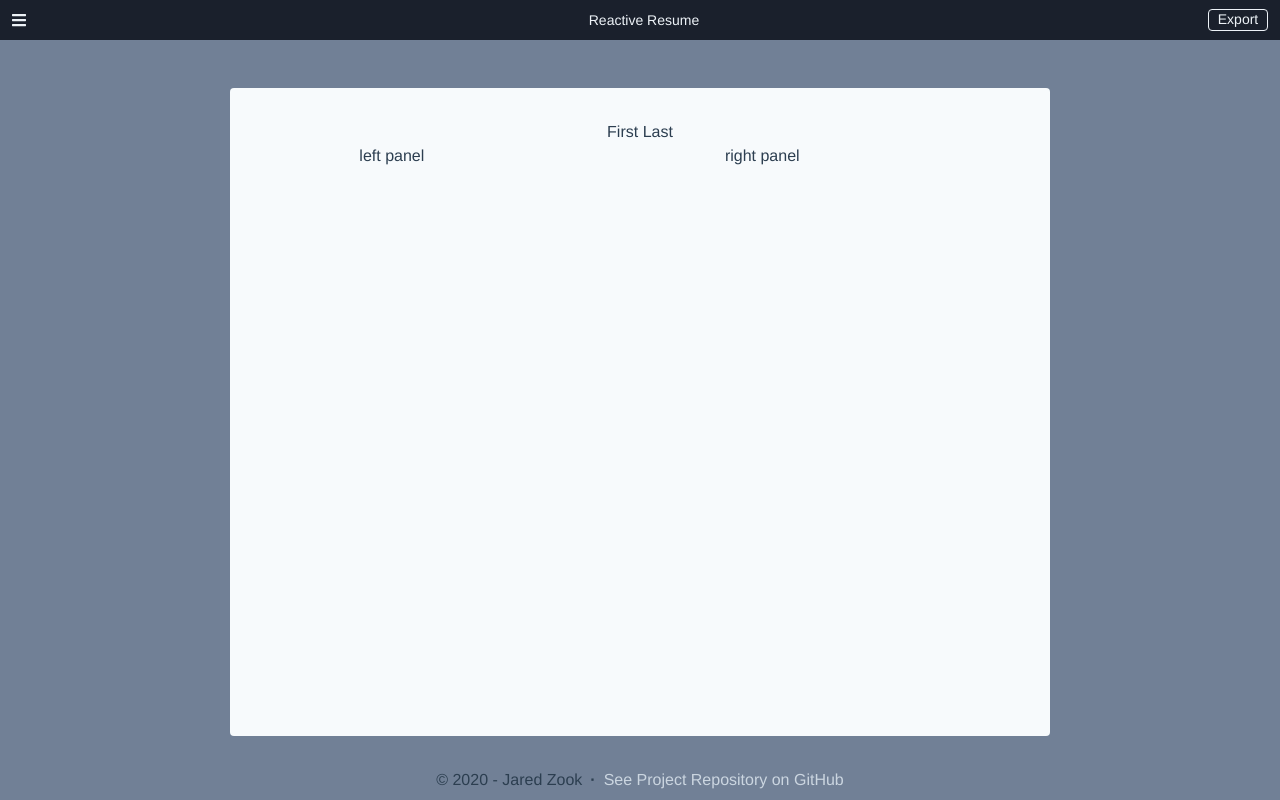
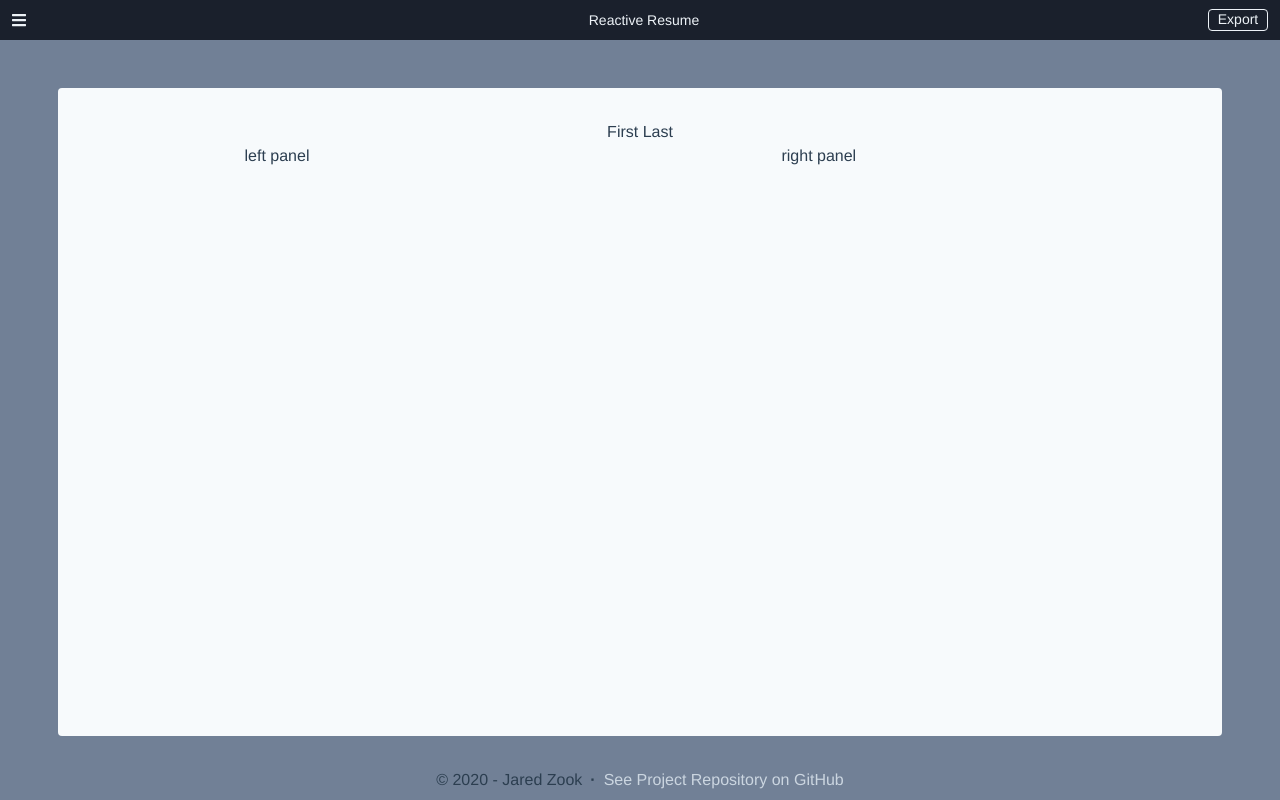
Before and after one commit to jtzook/generate-resume, a Vue app: page / in a window 1280 px wide. Built offline with nearby package versions, Linux system fonts and the light colour scheme.

Commit message:
to pdf fix

```diff
--- a/src/components/ResumeCard.vue
+++ b/src/components/ResumeCard.vue
@@ -28,7 +28,6 @@ export default {
         "card",
         "flex flex-col flex-1",
         "bg-gray-100",
-        "mx-8",
         "rounded",
         "overflow-auto",
         "text-center",
@@ -46,6 +45,7 @@ export default {
 
 <style lang="scss" scoped>
 .card {
-  max-width: 930px;
+  width: 100%;
+  font-family: Avenir, Helvetica, Arial, sans-serif;
 }
 </style>
--- a/src/composables/useResume.js
+++ b/src/composables/useResume.js
@@ -1,7 +1,6 @@
 import html2pdf from 'html2pdf.js'
 
 export default function useResume() {
-  // TODO: configure jsPDF ( https://github.com/MrRio/jsPDF )
   const exportToCSV = (element) => {
     const resumeClassName = 'resume-card'
     const resumeElement = element?.getElementsByClassName(resumeClassName)[0]
@@ -12,11 +11,12 @@ export default function useResume() {
       )
     }
 
+    // NOTE: configure jsPDF ( https://github.com/MrRio/jsPDF )
     const opts = {
       margin: 0,
       filename: 'resume.pdf',
-      html2canvas: { scale: 2 },
-      jsPDF: { unit: 'in', format: 'letter', orientation: 'portrait' },
+      // html2canvas: { scale: 2 },
+      jsPDF: { unit: 'in', format: 'a4', orientation: 'portrait' },
     }
 
     html2pdf(resumeElement, opts)
```
